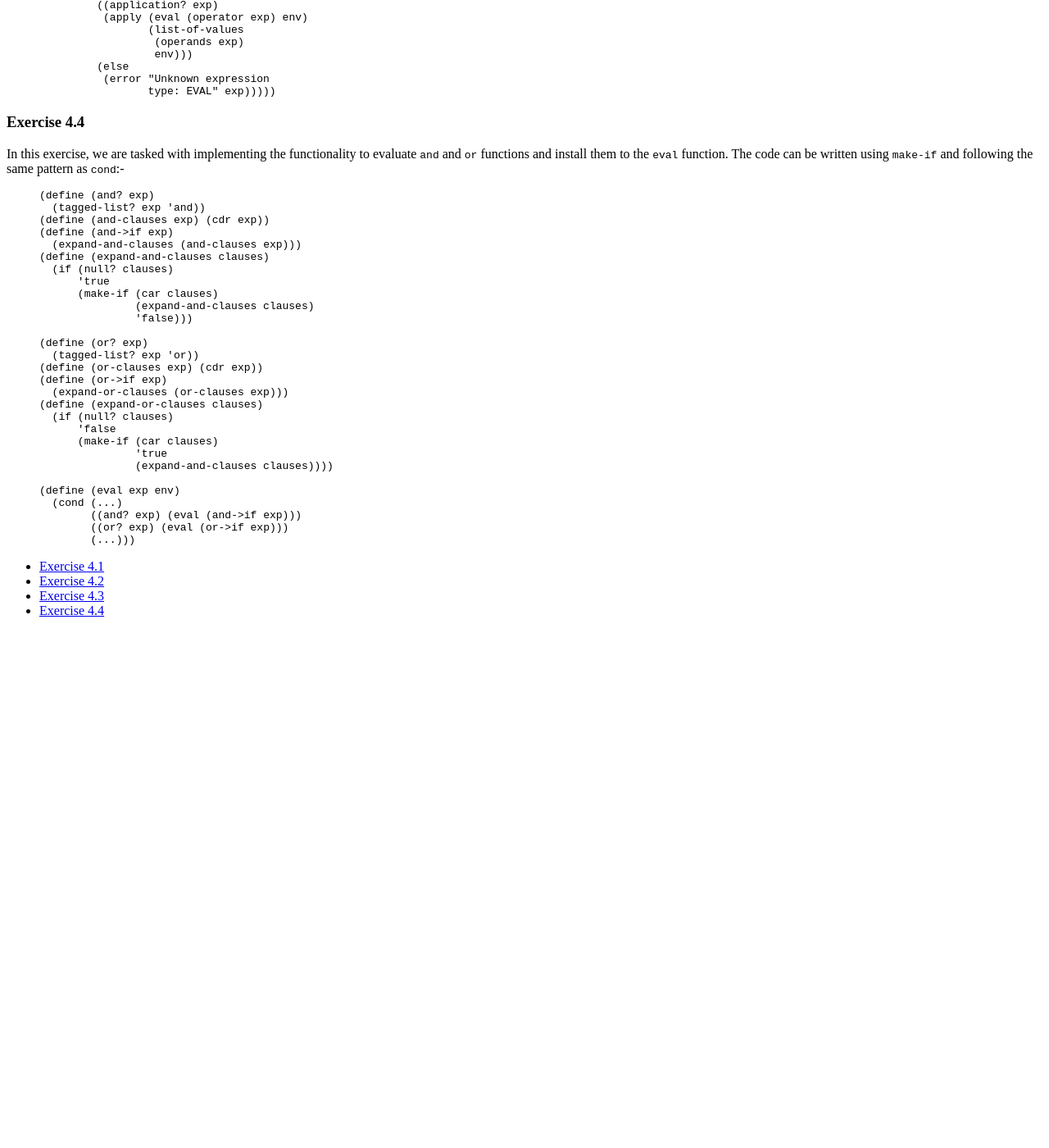
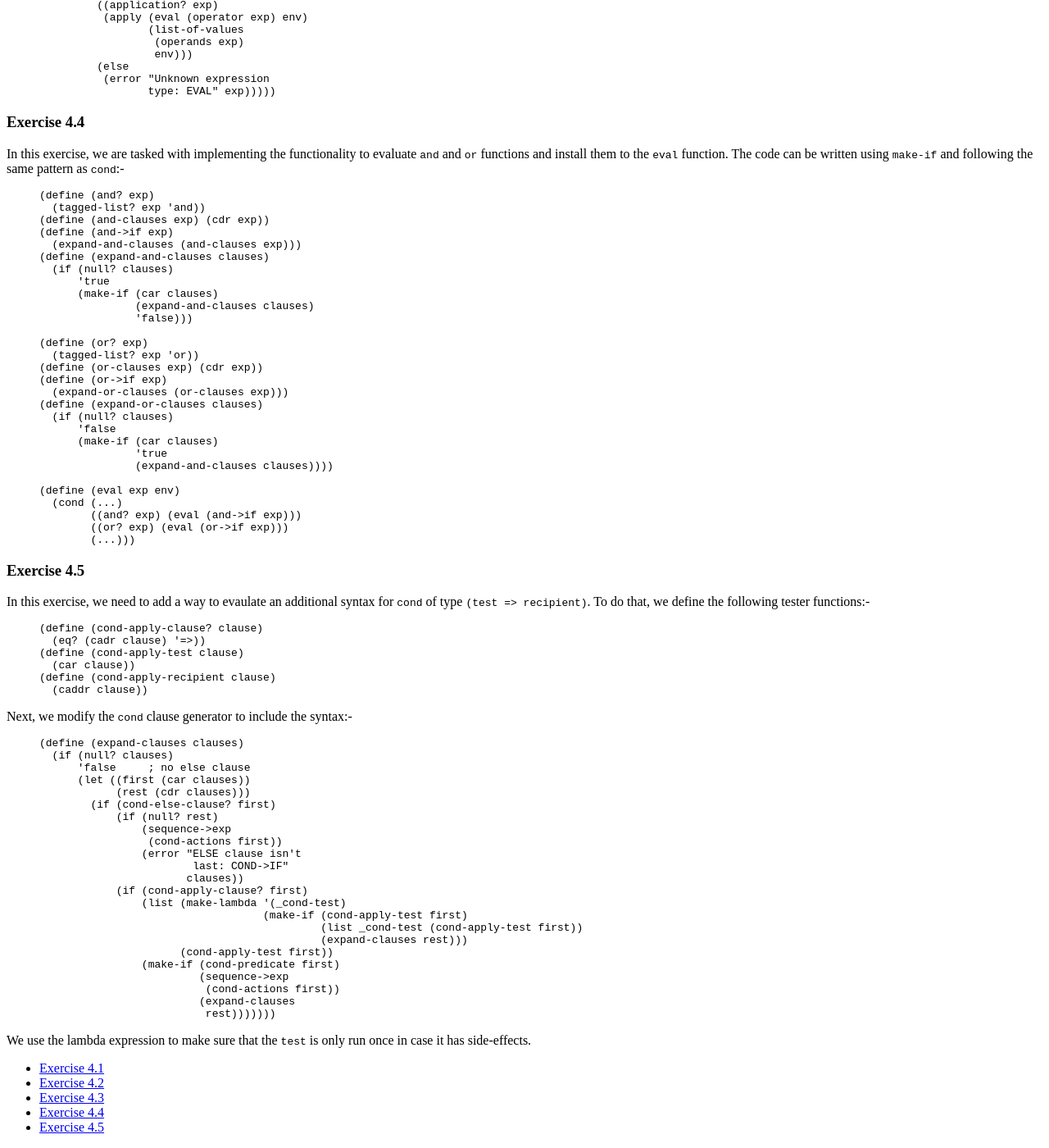
Before and after one commit to mohanrajendran/mohanrajendran.github.io, a Jekyll site: the page built from _sicp/Soultion4_1.md, in a window 1280 px wide and 1400 px high, scrolled down 1597 px. Shown: the whole window at 82% size. Built offline with Jekyll 4.4.1, drawn with Linux system fonts in a browser that asks for light colours; nearby versions of some CDN libraries; before the commit the page ends 2367 px from its top, so only the background shows below that.

Commit message:
Finished exercise 4.5

```diff
--- a/_sicp/Soultion4_1.md
+++ b/_sicp/Soultion4_1.md
@@ -2,12 +2,13 @@
 layout: spiedpage
 order: 28
 title: Section 4.1 solutions
-exercises: '4.1 - 4.4'
+exercises: '4.1 - 4.5'
 submenu:
   - { hook: "Exercise4_1", title: "Exercise 4.1" }
   - { hook: "Exercise4_2", title: "Exercise 4.2" }
   - { hook: "Exercise4_3", title: "Exercise 4.3" }
   - { hook: "Exercise4_4", title: "Exercise 4.4" }
+  - { hook: "Exercise4_5", title: "Exercise 4.5" }
 ---
 
 ### Exercise 4.1<a id="Exercise4_1">&nbsp;</a>
@@ -90,7 +91,6 @@ In this exercise, we are tasked with rewriting `eval` so that the dispatch is do
 (put-op 'cond (lambda (exp env)
                 (eval (cond->if exp))))
 {% endhighlight %}
-
 Based on the above set-up, let us rewrite the `eval` function by replacing the tagged expressions with the data-direction:-
 
 {% highlight scheme %}
@@ -146,3 +146,46 @@ In this exercise, we are tasked with implementing the functionality to evaluate
         ((or? exp) (eval (or->if exp)))
         (...)))
 {% endhighlight %}
+
+### Exercise 4.5<a id="Exercise4_5">&nbsp;</a>
+
+In this exercise, we need to add a way to evaulate an additional syntax for `cond` of type `(test => recipient)`. To do that, we define the following tester functions:-
+
+{% highlight scheme %}
+(define (cond-apply-clause? clause)
+  (eq? (cadr clause) '=>))
+(define (cond-apply-test clause)
+  (car clause))
+(define (cond-apply-recipient clause)
+  (caddr clause))
+{% endhighlight %}
+
+Next, we modify the `cond` clause generator to include the syntax:-
+
+{% highlight scheme %}
+(define (expand-clauses clauses)
+  (if (null? clauses)
+      'false     ; no else clause
+      (let ((first (car clauses))
+            (rest (cdr clauses)))
+        (if (cond-else-clause? first)
+            (if (null? rest)
+                (sequence->exp
+                 (cond-actions first))
+                (error "ELSE clause isn't
+                        last: COND->IF"
+                       clauses))
+            (if (cond-apply-clause? first)
+                (list (make-lambda '(_cond-test)
+                                   (make-if (cond-apply-test first)
+                                            (list _cond-test (cond-apply-test first))
+                                            (expand-clauses rest)))
+                      (cond-apply-test first))
+                (make-if (cond-predicate first)
+                         (sequence->exp
+                          (cond-actions first))
+                         (expand-clauses
+                          rest)))))))
+{% endhighlight %}
+
+We use the lambda expression to make sure that the `test` is only run once in case it has side-effects.
```
